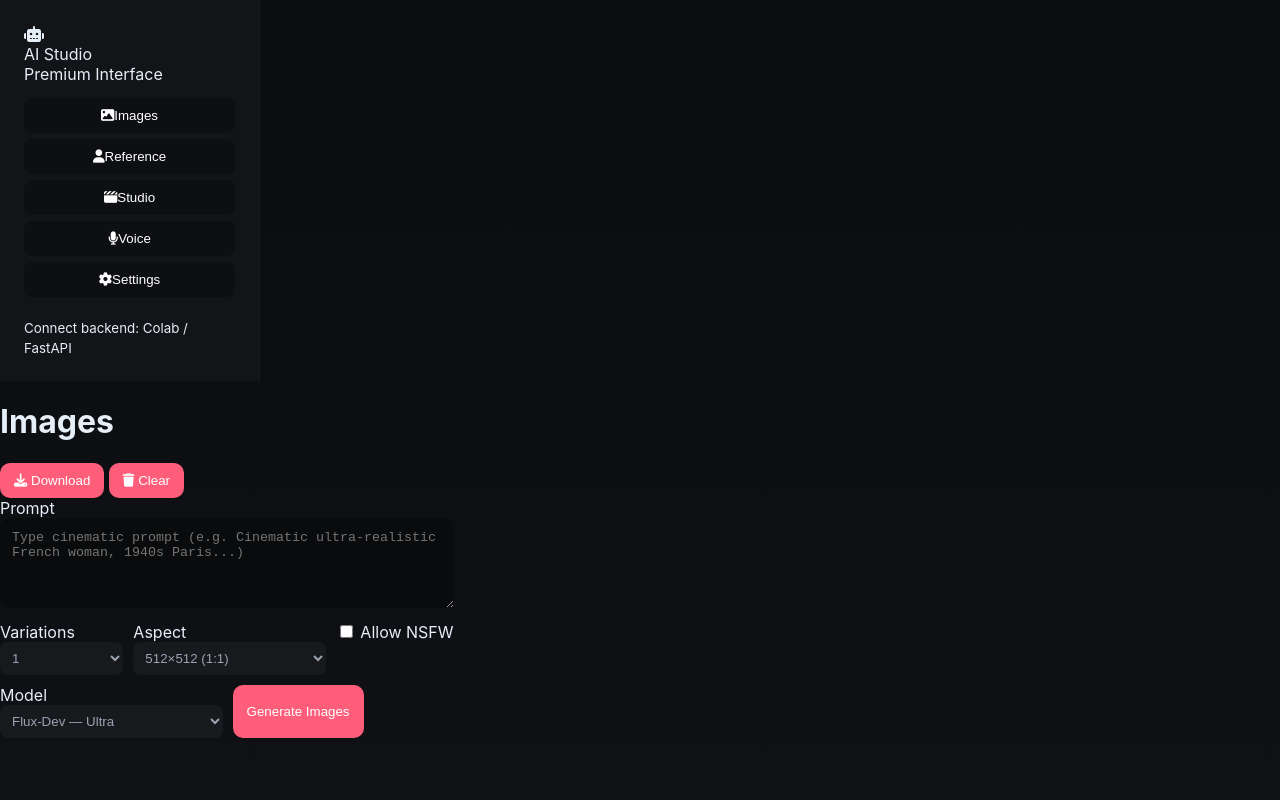
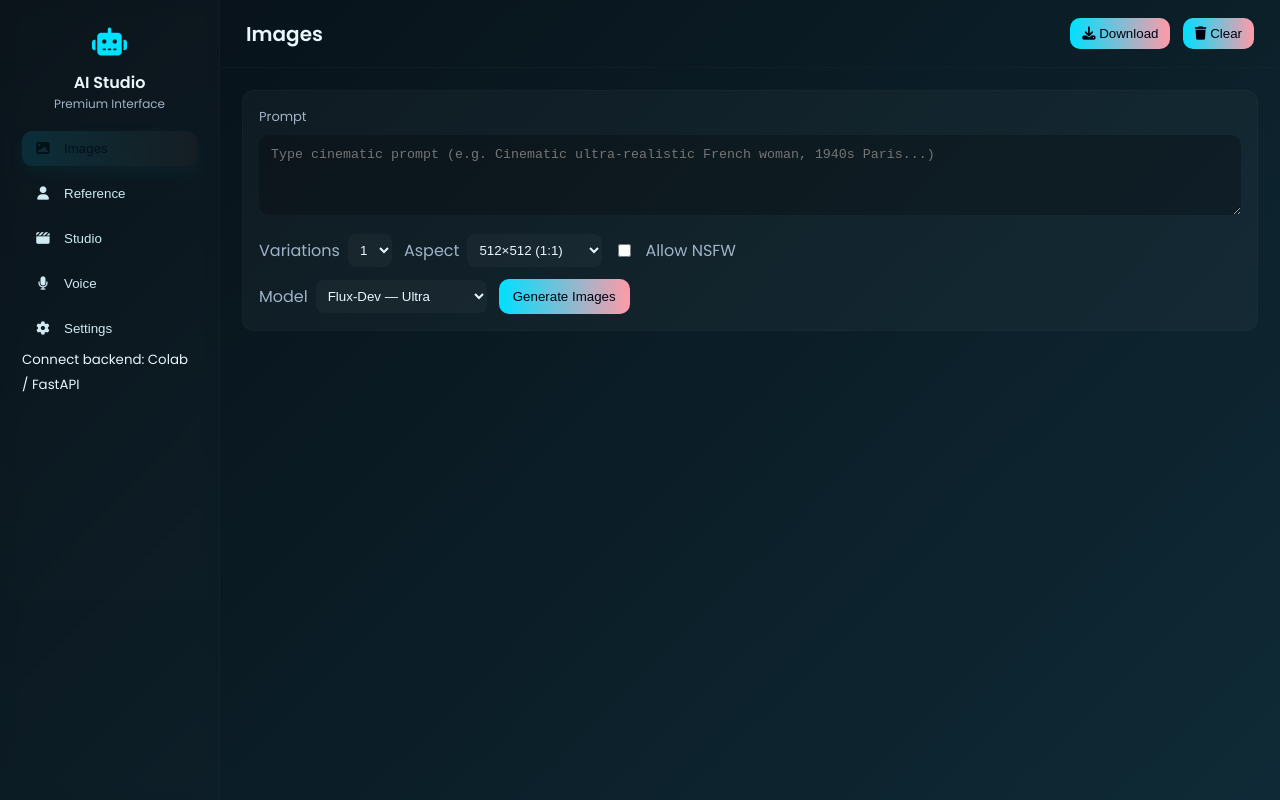
Before and after one commit to ZHAR580/AI-Image-Generator-Premium, a plain HTML site: page index.html in a window 1280 px wide. Drawn offline with Linux system fonts and the light colour scheme.

Commit message:
Update style.css

```diff
--- a/style.css
+++ b/style.css
@@ -1,43 +1,55 @@
 :root{
-  --bg:#0f1115;
-  --panel:#121417;
-  --accent:#ff5e7a;
-  --muted:#9aa3b2;
-  --glass: rgba(255,255,255,0.04);
+  --bg1:#071017; --bg2:#0f2a36; --accent:#00e0ff; --muted:#9fb3c8;
+  --card: rgba(255,255,255,0.03);
 }
 *{box-sizing:border-box}
-body{margin:0;height:100vh;background:linear-gradient(180deg,#0b0c0f, #0f1115);color:#e6eef8;font-family:Inter,Arial,Helvetica,sans-serif;display:flex}
-.sidebar{width:260px;padding:24px;background:var(--panel);border-right:1px solid rgba(255,255,255,0.03);display:flex;flex-direction:column;gap:14px}
-.brand h2{margin:0;font-size:20px;color:var(--accent)}
-.panel h3{margin:12px 0 6px 0;color:var(--muted);font-size:13px}
-.mode-btn{width:100%;padding:10px;border-radius:8px;border:none;background:#0d0f12;color:#fff;margin-bottom:6px;cursor:pointer}
-.mode-btn:hover{background:#181a1f}
-select,input[type="radio"]{width:100%;padding:8px;border-radius:8px;border:none;background:var(--glass);color:var(--muted)}
+body{margin:0;font-family:'Poppins',sans-serif;background:linear-gradient(135deg,var(--bg1),var(--bg2));color:#e9f6fb}
+.app{display:flex;height:100vh;}
+
+/* SIDEBAR */
+.sidebar{width:220px;padding:22px;background:linear-gradient(180deg,rgba(255,255,255,0.02),rgba(255,255,255,0.01));backdrop-filter:blur(8px);border-right:1px solid rgba(255,255,255,0.02)}
+.brand{display:flex;flex-direction:column;align-items:center;margin-bottom:18px}
+.brand .logo{font-size:28px;color:var(--accent);margin-bottom:6px}
+.brand .title{font-weight:600}
+.brand .sub{font-size:12px;color:var(--muted)}
+.modes{display:flex;flex-direction:column;gap:10px;margin-top:12px}
+.mode-btn{display:flex;align-items:center;gap:10px;padding:10px;border-radius:10px;border:none;background:transparent;color:#cfeaf3;cursor:pointer;transition:all .18s}
+.mode-btn i{width:22px;text-align:center}
+.mode-btn span{font-weight:500}
+.mode-btn:hover{transform:translateX(6px)}
+.mode-btn.active{background:linear-gradient(90deg,rgba(0,224,255,0.12),rgba(255,158,122,0.04));box-shadow:0 6px 18px rgba(0,224,255,0.06);color:#041018}
+
+/* MAIN */
 .main{flex:1;display:flex;flex-direction:column}
-.top{display:flex;justify-content:space-between;align-items:center;padding:20px 24px;border-bottom:1px solid rgba(255,255,255,0.03)}
-.controls{display:flex;gap:20px;padding:24px}
-.left-col{flex:0.5}
-.right-col{flex:0.5}
-textarea{width:100%;min-height:90px;padding:12px;border-radius:10px;border:none;background:#0a0b0d;color:#fff;resize:vertical}
-.row{display:flex;gap:10px;margin-top:10px}
-.buttons{margin-top:12px}
-button{background:var(--accent);border:none;padding:10px 14px;border-radius:10px;color:#fff;cursor:pointer}
-.gallery{display:grid;grid-template-columns:repeat(auto-fill,minmax(180px,1fr));gap:12px;margin-top:10px}
-.gallery img{width:100%;height:120px;object-fit:cover;border-radius:8px;cursor:pointer;box-shadow:0 6px 18px rgba(0,0,0,0.6)}
-.modal{position:fixed;inset:0;display:flex;align-items:center;justify-content:center;background:rgba(5,6,8,0.85)}
-.modal-inner{background:#0b0c0f;padding:16px;border-radius:12px;max-width:90%;max-height:90%;display:flex;flex-direction:column;align-items:center}
-.modal img{max-width:900px;max-height:70vh;border-radius:10px}
-.modal-actions{margin-top:10px;display:flex;gap:8px}
-.progress{height:12px;background:#0b0c0f;border-radius:8px;overflow:hidden;margin-bottom:12px}
-.progress .bar{height:100%;width:0;background:linear-gradient(90deg,var(--accent),#ff9aa8)}
-.progress-text{font-size:13px;color:var(--muted);margin-top:6px}
+.topbar{display:flex;justify-content:space-between;align-items:center;padding:18px 26px;border-bottom:1px solid rgba(255,255,255,0.02)}
+.topbar h1{margin:0;font-size:20px}
+.actions button{margin-left:8px;padding:8px 12px;border-radius:10px;border:none;background:linear-gradient(90deg,var(--accent),#ff9aa8);color:#001;cursor:pointer}
+
+/* PANEL CARD */
+.panel{padding:22px;overflow:auto}
+.panel-card{background:var(--card);padding:16px;border-radius:12px;margin-bottom:18px;border:1px solid rgba(255,255,255,0.02)}
+.label{font-size:13px;color:var(--muted);display:block;margin-bottom:8px}
+textarea{width:100%;min-height:80px;padding:12px;border-radius:10px;border:none;background:rgba(0,0,0,0.25);color:#eaf6ff;resize:vertical}
+.row{display:flex;gap:12px;align-items:center;margin-top:12px}
+.row label{display:flex;align-items:center;gap:8px;color:var(--muted)}
+select,input[type=number]{padding:8px;border-radius:8px;border:none;background:rgba(255,255,255,0.03);color:#eaf6ff}
+.checkbox input{margin-right:6px}
+.primary{background:linear-gradient(90deg,var(--accent),#ff9aa8);border:none;padding:10px 14px;border-radius:10px;color:#001;cursor:pointer}
+
+/* GALLERY */
+.gallery-grid{display:grid;grid-template-columns:repeat(auto-fill,minmax(220px,1fr));gap:14px;margin-top:10px}
+.gallery-card{background:linear-gradient(180deg,rgba(255,255,255,0.02),transparent);padding:10px;border-radius:12px;border:1px solid rgba(255,255,255,0.02)}
+.gallery-card img{width:100%;border-radius:8px;display:block;}
+
+/* STUDIO TIMELINE */
+.timeline{display:flex;flex-wrap:wrap;gap:12px;margin-top:12px}
+.scene{width:180px;background:rgba(0,0,0,0.25);padding:10px;border-radius:10px;border:1px solid rgba(255,255,255,0.02);}
+
+/* VOICE */
+.voice-result{margin-top:12px}
 .hidden{display:none}
-.voice-panel{position:fixed;inset:0;display:flex;align-items:center;justify-content:center;background:rgba(2,6,8,0.85);z-index:9999}
-.voice-inner{background:#081018;padding:20px;border-radius:12px;max-width:760px;width:94%;color:#e6eef8}
-.sliders{display:flex;gap:12px;margin:10px 0}
-.voice-actions{display:flex;gap:10px;margin-top:10px}
-.voice-player{margin-top:12px}
-.studio{padding:20px;background:linear-gradient(180deg,#071018,#08121a);border-top:1px solid rgba(255,255,255,0.02)}
-.studio textarea{min-height:160px}
-.timeline{display:flex;gap:8px;margin-top:14px;flex-wrap:wrap}
-.timeline .scene{background:#0b0c0f;padding:8px;border-radius:8px;border:1px solid rgba(255,255,255,0.03);width:180px}
+
+/* PROGRESS */
+.progress{margin-top:12px;height:8px;background:rgba(255,255,255,0.03);border-radius:8px;position:relative;padding:6px}
+#progress-bar{height:8px;background:linear-gradient(90deg,var(--accent),#ff9aa8);width:0;border-radius:6px;transition:width .25s}
+#progress-text{font-size:13px;color:var(--muted);margin-top:8px}
```
